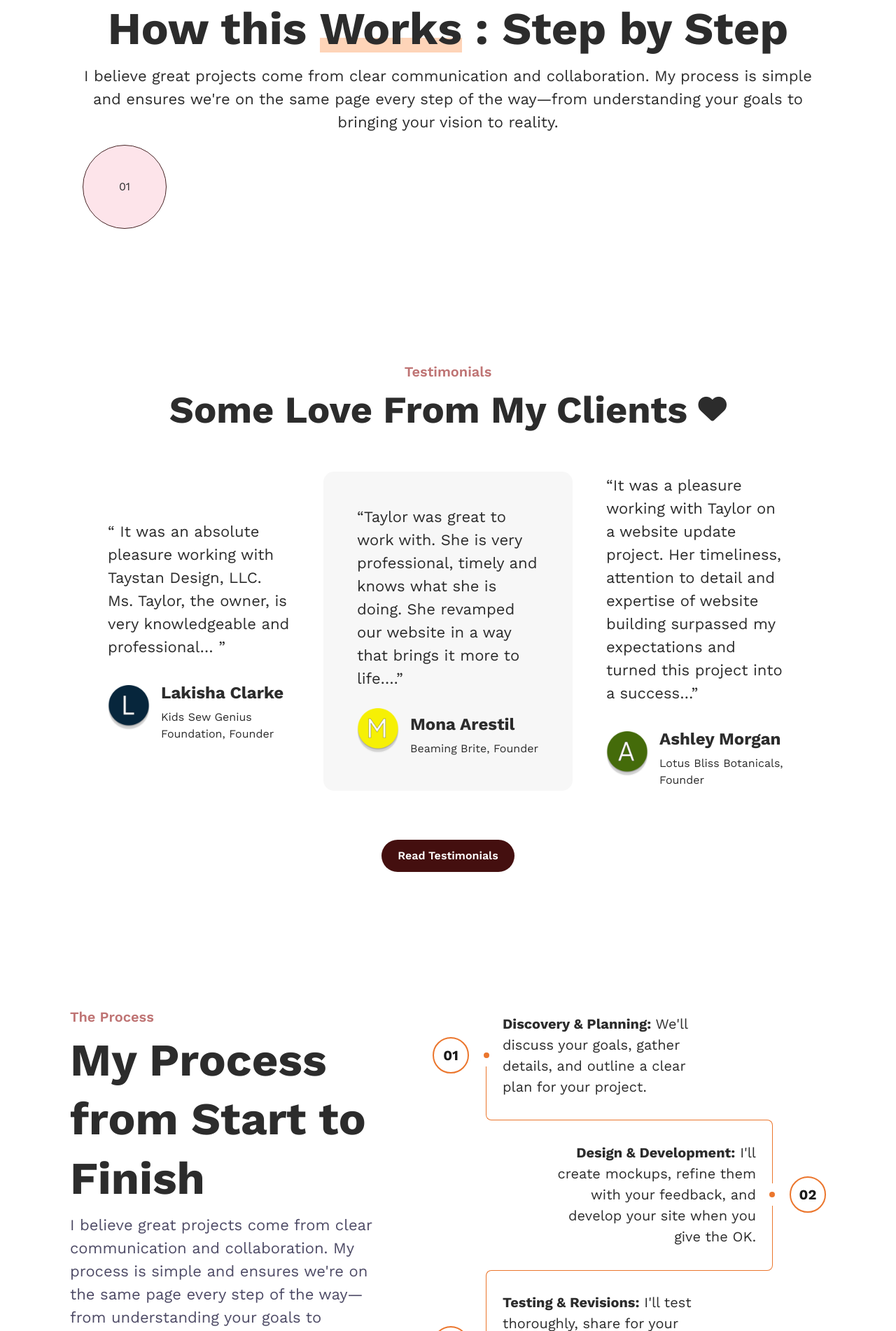
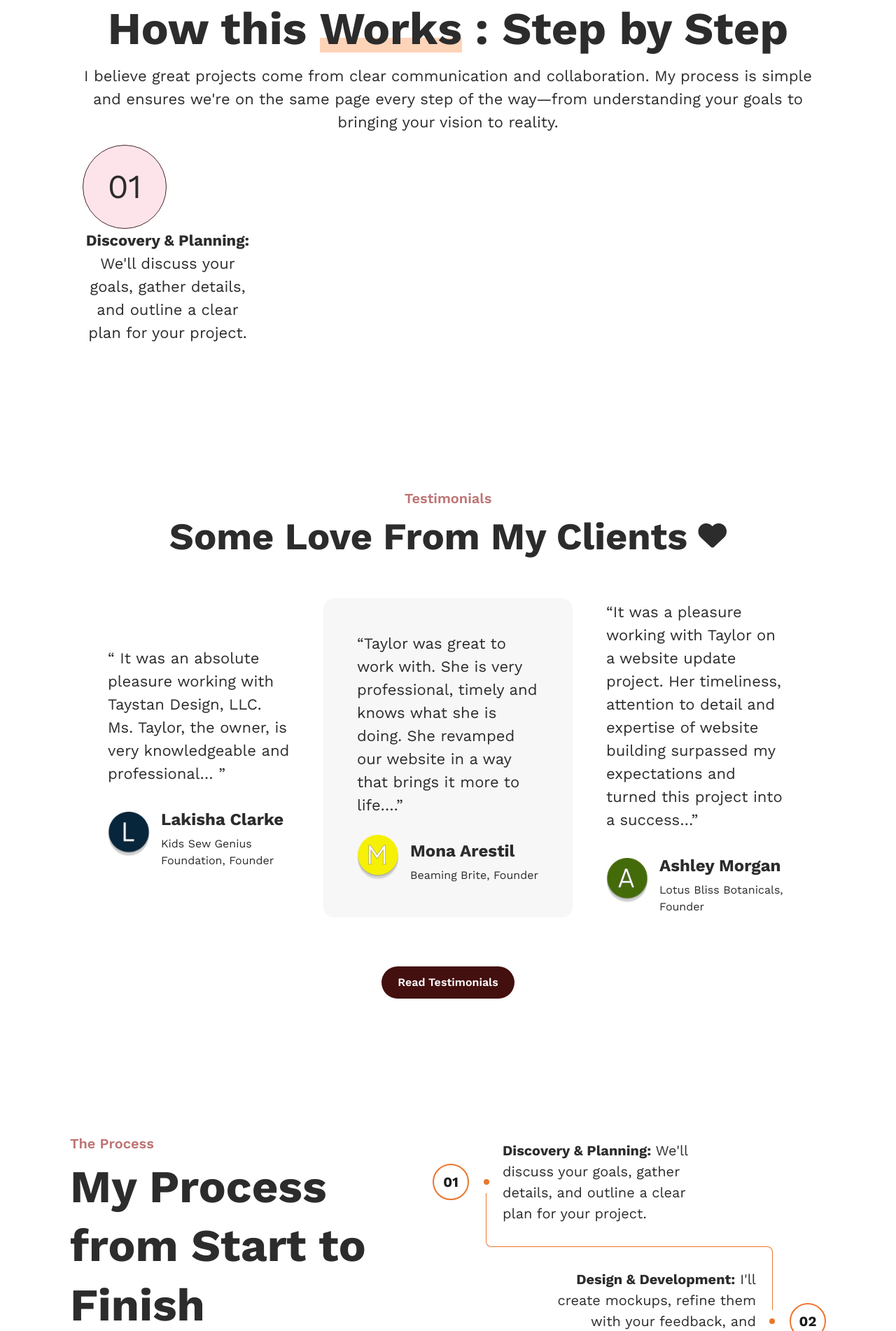
Before and after one commit to tam-114/dev-taystandesign, a PHP site: page / in a window 1280 px wide. Shown: the part 3798-5700 px from the top of the page at 70% size. Run offline with PHP 8.4, Linux system fonts and the light colour scheme; some libraries are stand-ins or nearby versions.

Commit message:
circle num with text

```diff
--- a/assets/styles.css
+++ b/assets/styles.css
@@ -312,6 +312,7 @@ a.noLink {
   display: flex;
   justify-content: center;
   align-items: center;
+  font-size: 3rem;
 }
 
 
--- a/pages/home.php
+++ b/pages/home.php
@@ -157,6 +157,7 @@
             <div class="col d-flex flex-column">
                 <!-- <img src="/assets/images/" alt=""> -->
                  <span class="circle-number">01</span>
+                 <p class="p-text text-center"> <strong>Discovery & Planning:</strong> We'll discuss your goals, gather details, and outline a clear plan for your project.</p>
             </div>
             <div class="col d-flex flex-column"></div>
             <div class="col d-flex flex-column"></div>
```
